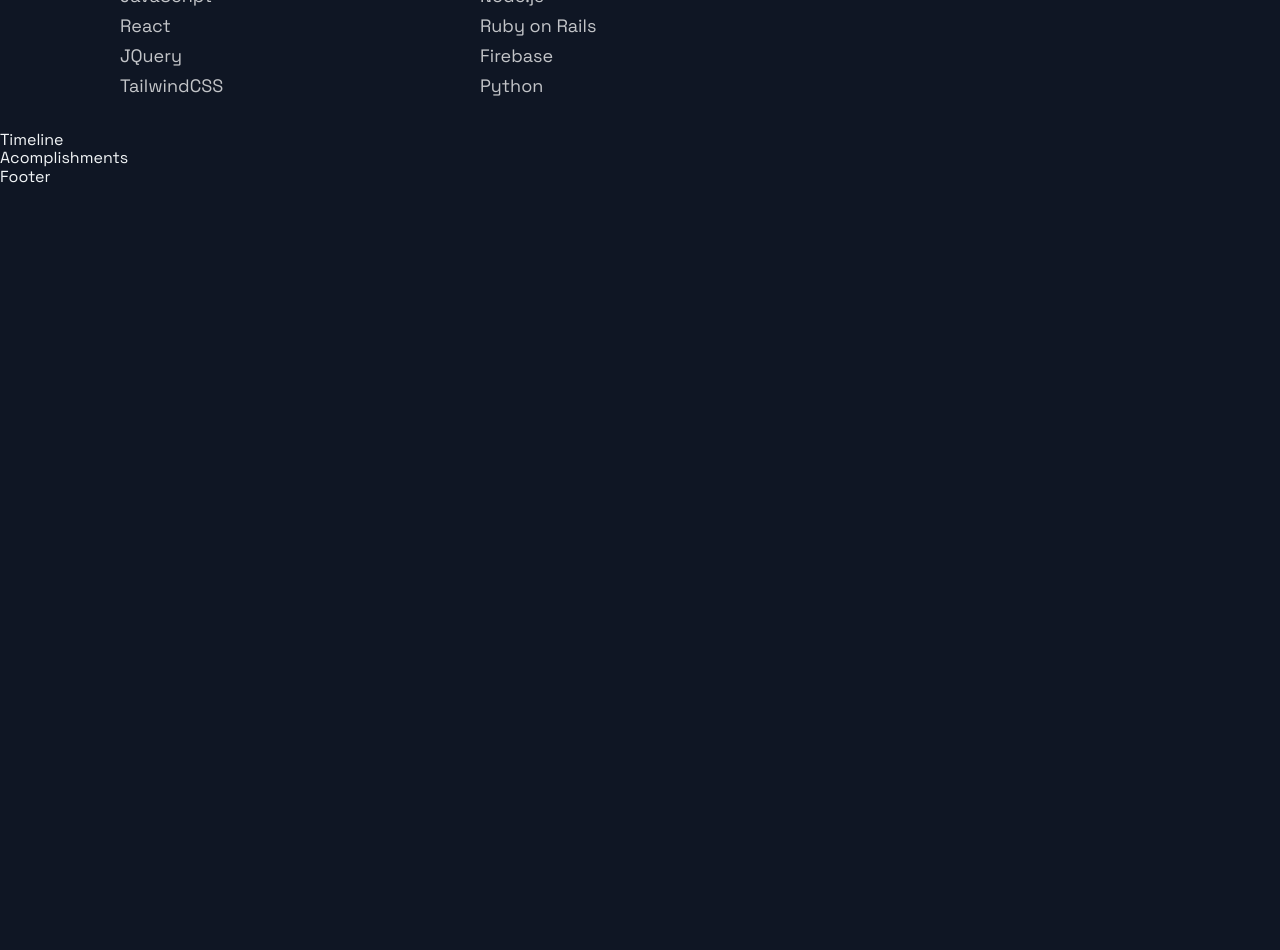
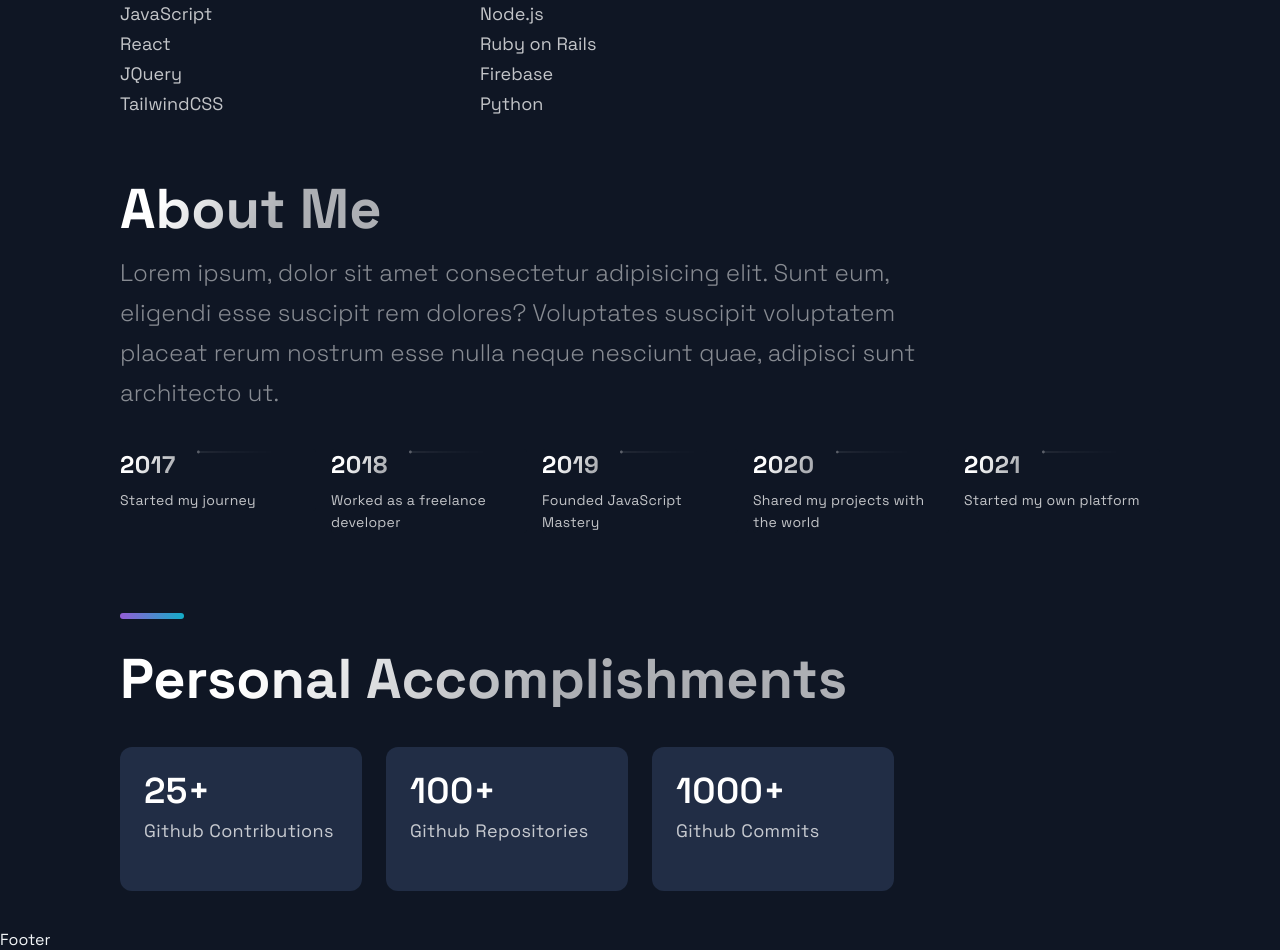
Before and after one commit to chonnessey/next-portfolio, a Next.js app: page / in a window 1280 px wide. Shown: the part 2900-3850 px from the top of the page. Before the commit the page ends 3087 px from the top, so only its background shows below. Built offline with nearby package versions, Linux system fonts and the light colour scheme.

Commit message:
add accomplishments section

```diff
--- a/src/components/Acomplishments/Acomplishments.js
+++ b/src/components/Acomplishments/Acomplishments.js
@@ -4,16 +4,23 @@
 import { Box, Boxes, BoxNum, BoxText } from './AcomplishmentsStyles';
 
 const data = [
-  { number: 20, text: 'Open Source Projects'},
-  { number: 1000, text: 'Students', },
-  { number: 1900, text: 'Github Followers', },
-  { number: 5000, text: 'Github Stars', }
+  { number: 25, text: 'Github Contributions'},
+  { number: 100, text: 'Github Repositories', },
+  { number: 1000, text: 'Github Commits', },
 ];
 
 const Acomplishments = () => (
-  <div>
-    Acomplishments
-  </div>
+  <Section>
+    <SectionTitle>Personal Accomplishments</SectionTitle>
+    <Boxes>
+      {data.map((card, index) => (
+        <Box key={index}>
+          <BoxNum>{card.number}+</BoxNum>
+          <BoxText>{card.text}</BoxText>
+        </Box>
+      ))}
+    </Boxes>
+  </Section>
 );
 
 export default Acomplishments;
--- a/src/components/Technologies/Technologies.js
+++ b/src/components/Technologies/Technologies.js
@@ -5,6 +5,7 @@
 
 const Technologies = () =>  (
   <Section id="tech">
+    <br/>
     <SectionDivider />
     <SectionTitle>Technologies</SectionTitle>
     <SectionText>
--- a/src/components/TimeLine/TimeLine.js
+++ b/src/components/TimeLine/TimeLine.js
@@ -7,45 +7,111 @@
 const TOTAL_CAROUSEL_COUNT = TimeLineData.length;
 
 const Timeline = () => {
-  // const [activeItem, setActiveItem] = useState(0);
-  // const carouselRef = useRef();
+  const [activeItem, setActiveItem] = useState(0);
+  const carouselRef = useRef();
 
-  // const scroll = (node, left) => {
-  //   return node.scrollTo({ left, behavior: 'smooth' });
-  // }
+  const scroll = (node, left) => {
+    return node.scrollTo({ left, behavior: 'smooth' });
+  }
 
-  // const handleClick = (e, i) => {
-  //   e.preventDefault();
+  const handleClick = (e, i) => {
+    e.preventDefault();
 
-  //   if (carouselRef.current) {
-  //     const scrollLeft = Math.floor(carouselRef.current.scrollWidth * 0.7 * (i / TimeLineData.length));
+    if (carouselRef.current) {
+      const scrollLeft = Math.floor(carouselRef.current.scrollWidth * 0.7 * (i / TimeLineData.length));
 
-  //     scroll(carouselRef.current, scrollLeft);
-  //   }
-  // }
+      scroll(carouselRef.current, scrollLeft);
+    }
+  }
 
-  // const handleScroll = () => {
-  //   if (carouselRef.current) {
-  //     const index = Math.round((carouselRef.current.scrollLeft / (carouselRef.current.scrollWidth * 0.7)) * TimeLineData.length);
+  const handleScroll = () => {
+    if (carouselRef.current) {
+      const index = Math.round((carouselRef.current.scrollLeft / (carouselRef.current.scrollWidth * 0.7)) * TimeLineData.length);
 
-  //     setActiveItem(index);
-  //   }
-  // }
+      setActiveItem(index);
+    }
+  }
 
   // // snap back to beginning of scroll when window is resized
   // // avoids a bug where content is covered up if coming from smaller screen
-  // useEffect(() => {
-  //   const handleResize = () => {
-  //     scroll(carouselRef.current, 0);
-  //   }
+  useEffect(() => {
+    const handleResize = () => {
+      scroll(carouselRef.current, 0);
+    }
 
-  //   window.addEventListener('resize', handleResize);
-  // }, []);
+    window.addEventListener('resize', handleResize);
+  }, []);
 
   return (
-    <div>
-      Timeline
-    </div>
+    <Section id="about">
+      <SectionTitle>About Me</SectionTitle>
+      <SectionText>
+        Lorem ipsum, dolor sit amet consectetur adipisicing elit. Sunt eum, eligendi esse suscipit rem dolores? Voluptates suscipit voluptatem placeat rerum nostrum esse nulla neque nesciunt quae, adipisci sunt architecto ut.
+      </SectionText>
+      <CarouselContainer ref={carouselRef} onScroll={handleScroll}>
+        <>
+          {TimeLineData.map((item, index) => (
+            <CarouselMobileScrollNode key={index} final={index === TOTAL_CAROUSEL_COUNT - 1}>
+              <CarouselItem
+                index={index}
+                id={`carousel_item-${index}`}
+                active={activeItem}
+                onClick={(e) => handleClick}>
+                <CarouselItemTitle>
+                  {item.year}
+                  <CarouselItemImg
+                    width="208"
+                    height="6"
+                    viewBox="0 0 208 6"
+                    fill="none"
+                    xmlns="http://www.w3.org/2000/svg">
+                    <path
+                      fill-rule="evenodd"
+                      clip-rule="evenodd"
+                      d="M2.5 5.5C3.88071 5.5 5 4.38071 5 3V3.5L208 3.50002V2.50002L5 2.5V3C5 1.61929 3.88071 0.5 2.5 0.5C1.11929 0.5 0 1.61929 0 3C0 4.38071 1.11929 5.5 2.5 5.5Z"
+                      fill="url(#paint0_linear)"
+                      fill-opacity="0.33"
+                    />
+                    <defs>
+                      <linearGradient
+                        id="paint0_linear"
+                        x1="-4.30412e-10"
+                        y1="0.5"
+                        x2="208"
+                        y2="0.500295"
+                        gradientUnits="userSpaceOnUse">
+                        <stop stop-color="white" />
+                        <stop
+                          offset="0.79478"
+                          stop-color="white"
+                          stop-opacity="0"
+                        />
+                      </linearGradient>
+                    </defs>
+                  </CarouselItemImg>
+                </CarouselItemTitle>
+                <CarouselItemText>
+                  {item.text}
+                </CarouselItemText>
+              </CarouselItem>
+            </CarouselMobileScrollNode>
+          ))}
+        </>
+      </CarouselContainer>
+      <CarouselButtons>
+        {TimeLineData.map((item, index) => (
+          <CarouselButton
+            key={index}
+            index={index}
+            active={activeItem}
+            onClick={(e) => handleClick(e, index)}
+            type='button'>
+              <CarouselButtonDot active={activeItem} />
+            </CarouselButton>
+        ))}
+      </CarouselButtons>
+      <SectionDivider />
+    </Section>
   );
 };
 
```
